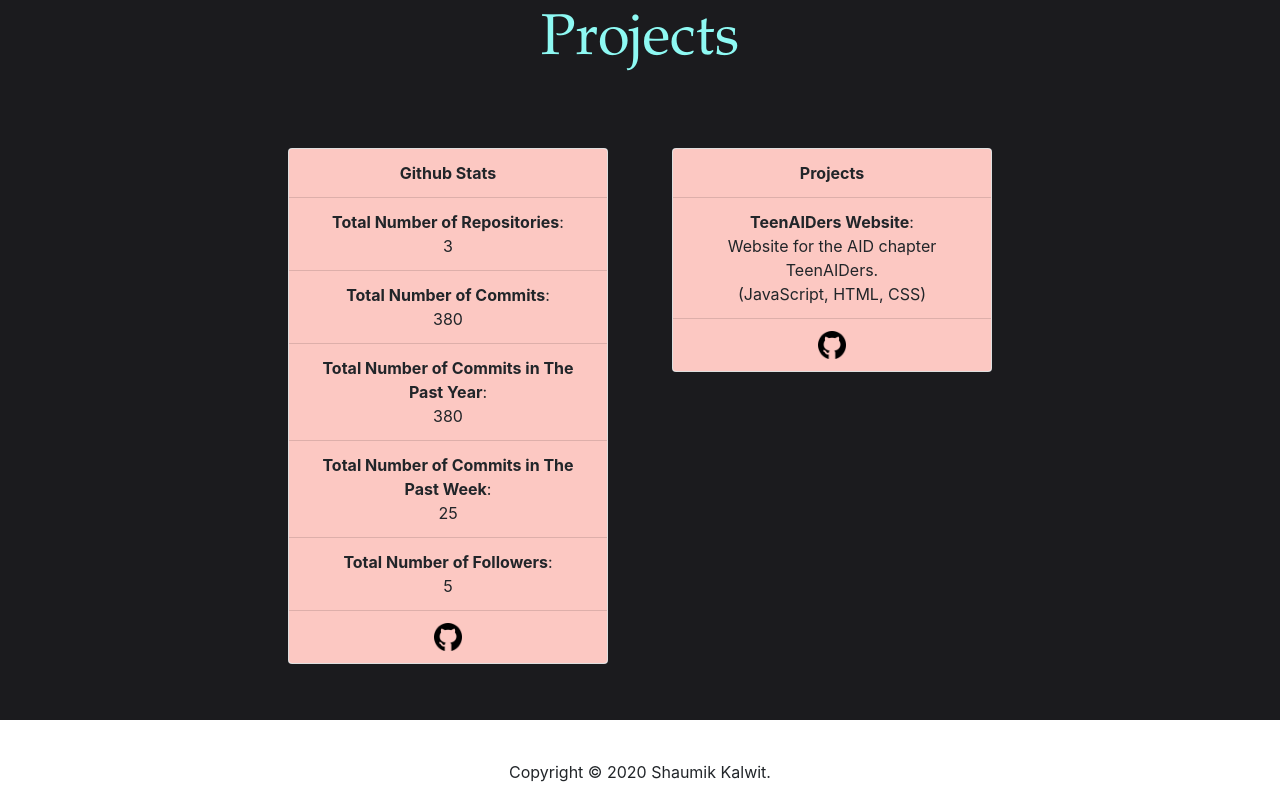
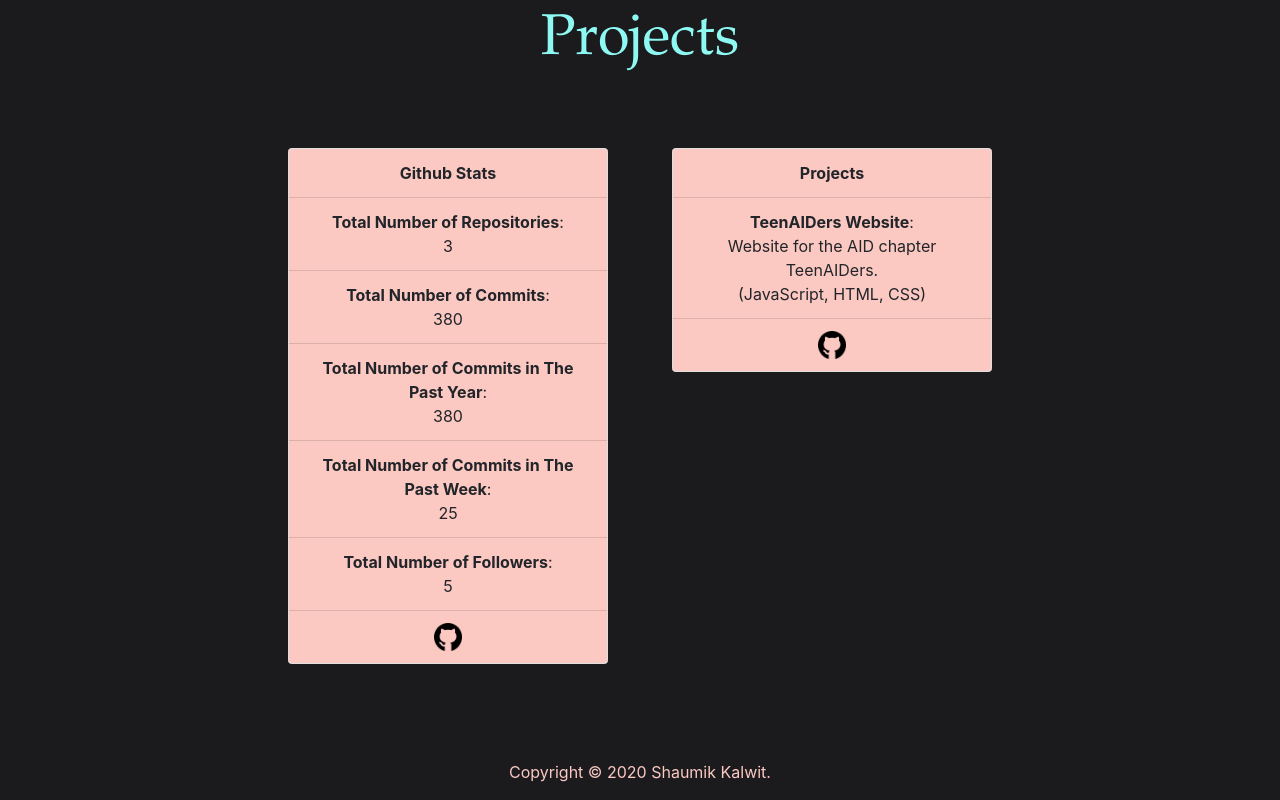
Before and after one commit to shaumikkalwit/shaumikkalwit.github.io, a React (Create React App) app in the folder frontend/: page / in a window 1280 px wide. Shown: the part 1729-2529 px from the top of the page. Built offline with nearby package versions, Linux system fonts and the light colour scheme; no server answers.

Commit message:
made footer better

```diff
--- a/frontend/src/App.js
+++ b/frontend/src/App.js
@@ -118,7 +118,7 @@ class App extends React.Component {
        </ProjectsSection>
 
        <Footer>
-        <p>Copyright © 2020 Shaumik Kalwit.</p>
+        <p style={{ color: '#FCC8C2' }}>Copyright © 2020 Shaumik Kalwit.</p>
        </Footer>
 
       </Flexbox>
--- a/frontend/src/components/Flexbox.js
+++ b/frontend/src/components/Flexbox.js
@@ -5,6 +5,7 @@ const Container = styled.div`
 
 	display: flex;
 	flex-direction: column;
+	overflow-x: hidden;
 
 	width: 100vw;
 
--- a/frontend/src/components/Footer.js
+++ b/frontend/src/components/Footer.js
@@ -8,18 +8,15 @@ const Footer = styled.footer`
   		max-width: 100vw;
 		height: 10vh;
 
-		margin-left: 5px;
-		margin-right: 5px;
-
   	}
 
-  	background-color: white;
+  	background-color: #1B1B1E;
 
 	display: flex;
 	align-items: flex-end;
 	justify-content: center;
 
-	max-width: 100vw;
+	width: 100vw;
 	height: 6vh;
 
 `;
```
